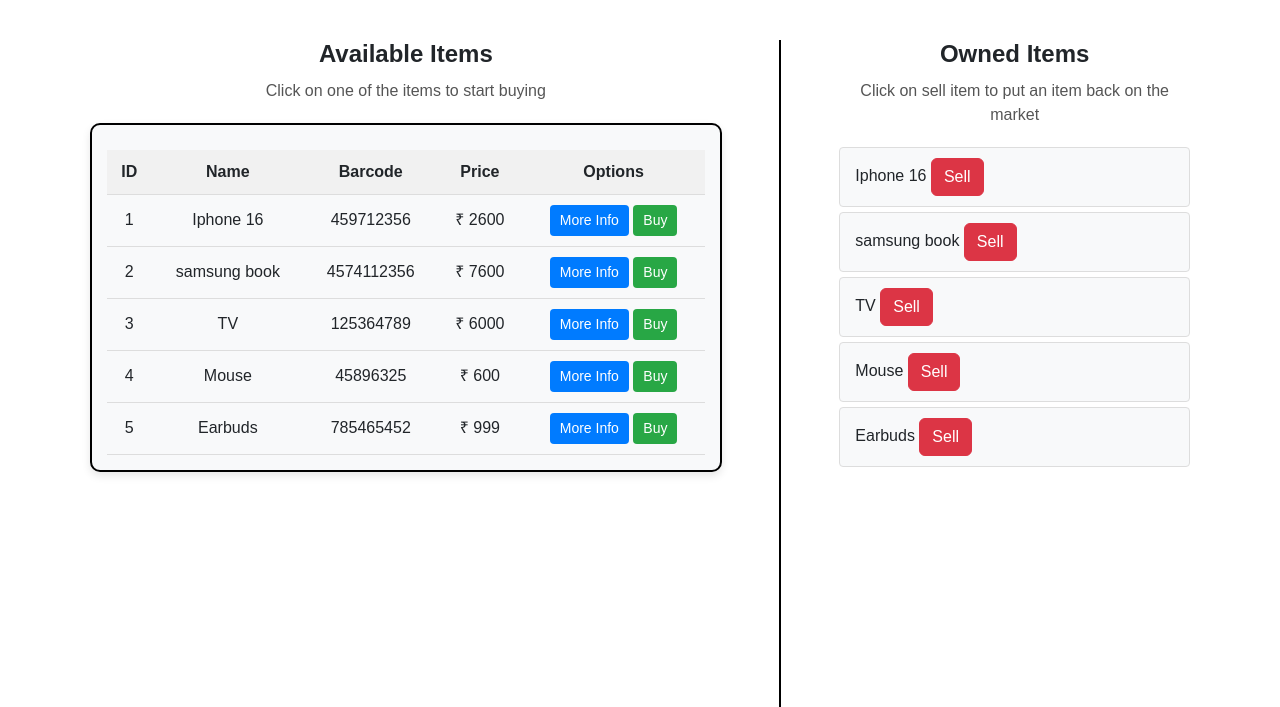
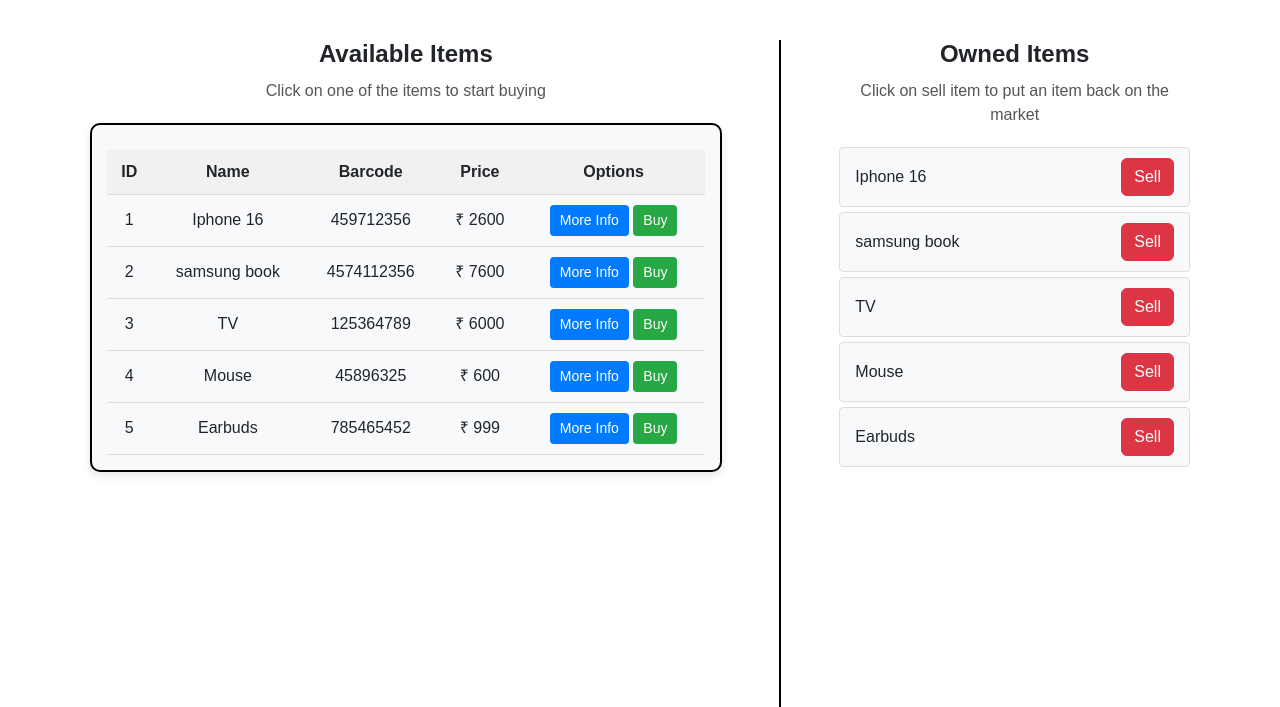
Before and after one commit to ayu014/FlaskMart, a Flask app: template market/templates/market.html in a window 1280 px wide. Shown: the part 57-764 px from the top of the page. Run offline with Flask 3, Linux system fonts and the light colour scheme; the template is opened without the code that fills it: values that come from a table or form of the project are taken from there, others are empty; form fields are guessed from the names that the template uses; some libraries are stand-ins or nearby versions.

Commit message:
Final Touches

```diff
--- a/market/models.py
+++ b/market/models.py
@@ -1,6 +1,6 @@
-from market import db,login_manager
 from market import bcrypt
 from flask_login import UserMixin
+from market import db,login_manager
 from babel.numbers import format_currency
 
 @login_manager.user_loader
--- a/market/static/css/market.css
+++ b/market/static/css/market.css
@@ -114,6 +114,21 @@
     background-color: #f1f1f1;
 }
 
+/* Align Sell Button to the Right */
+.owned-item {
+    display: flex; /* Enables Flexbox for the list item */
+    justify-content: space-between; /* Pushes content to edges */
+    align-items: center; /* Vertically aligns content */
+}
+
+/* Adjust Button Styling */
+.sell-button {
+    margin-left: auto; /* Pushes the button to the far right */
+    padding: 5px 10px;
+    font-size: 14px;
+    border-radius: 4px;
+}
+
 
 /* New style */
 /* Wrapper for Table with Border */
--- a/market/templates/market.html
+++ b/market/templates/market.html
@@ -58,7 +58,7 @@
             <ul class="owned-items-list">
                 {% for owned_item in owned_items %}
                 {% include 'includes/owned_items_modals.html' %}
-                    <li class="list-group-item">{{ owned_item.name }}
+                    <li class="list-group-item owned-item">{{ owned_item.name }}
                         <button type="button" class="btn btn-danger" data-toggle="modal" data-target="#Modal-SellingConfirm-{{ owned_item.id }}"
                                 style="align-items: right;">
                             Sell
```
Also changed, not shown: market/routes.py (+5 -5 lines), instance/market.db.
